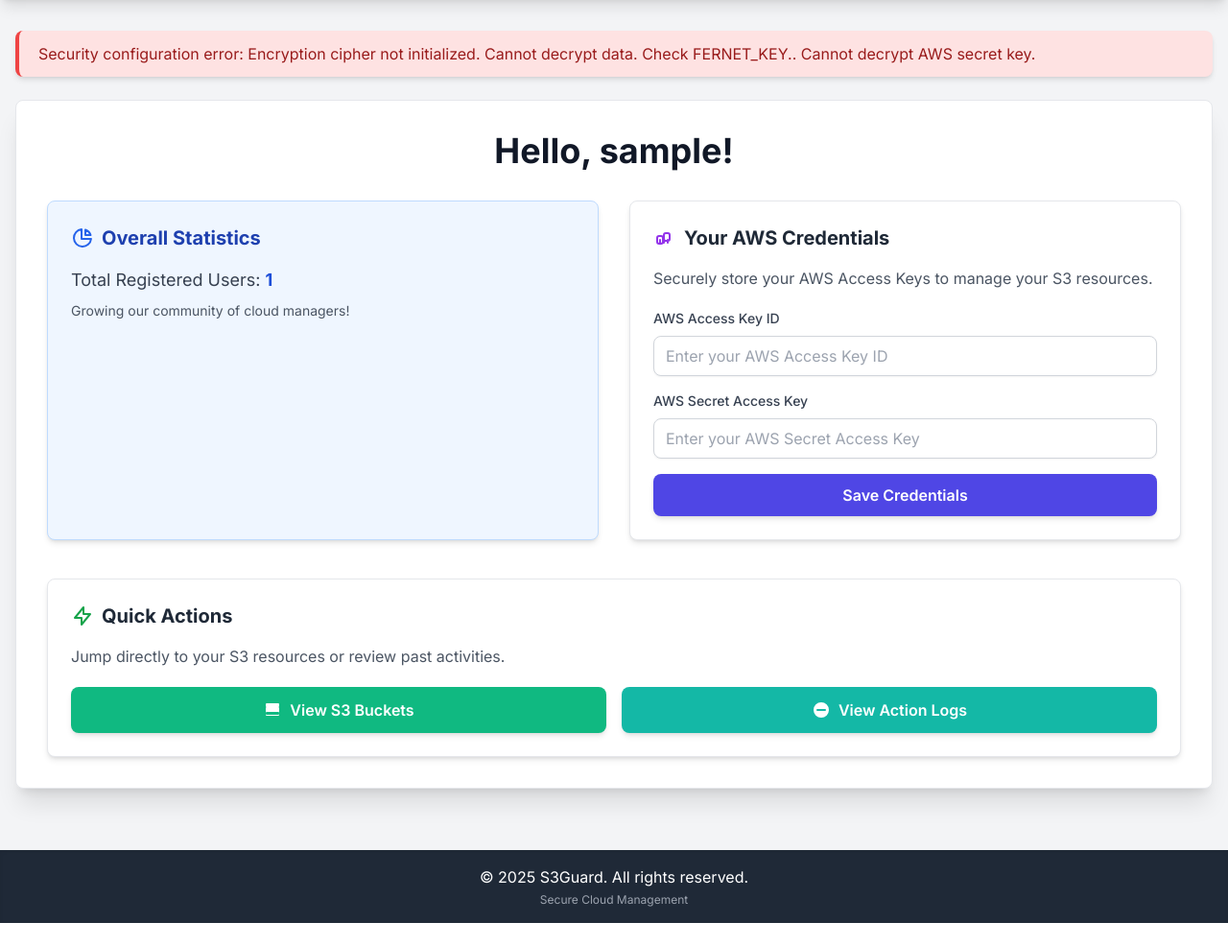
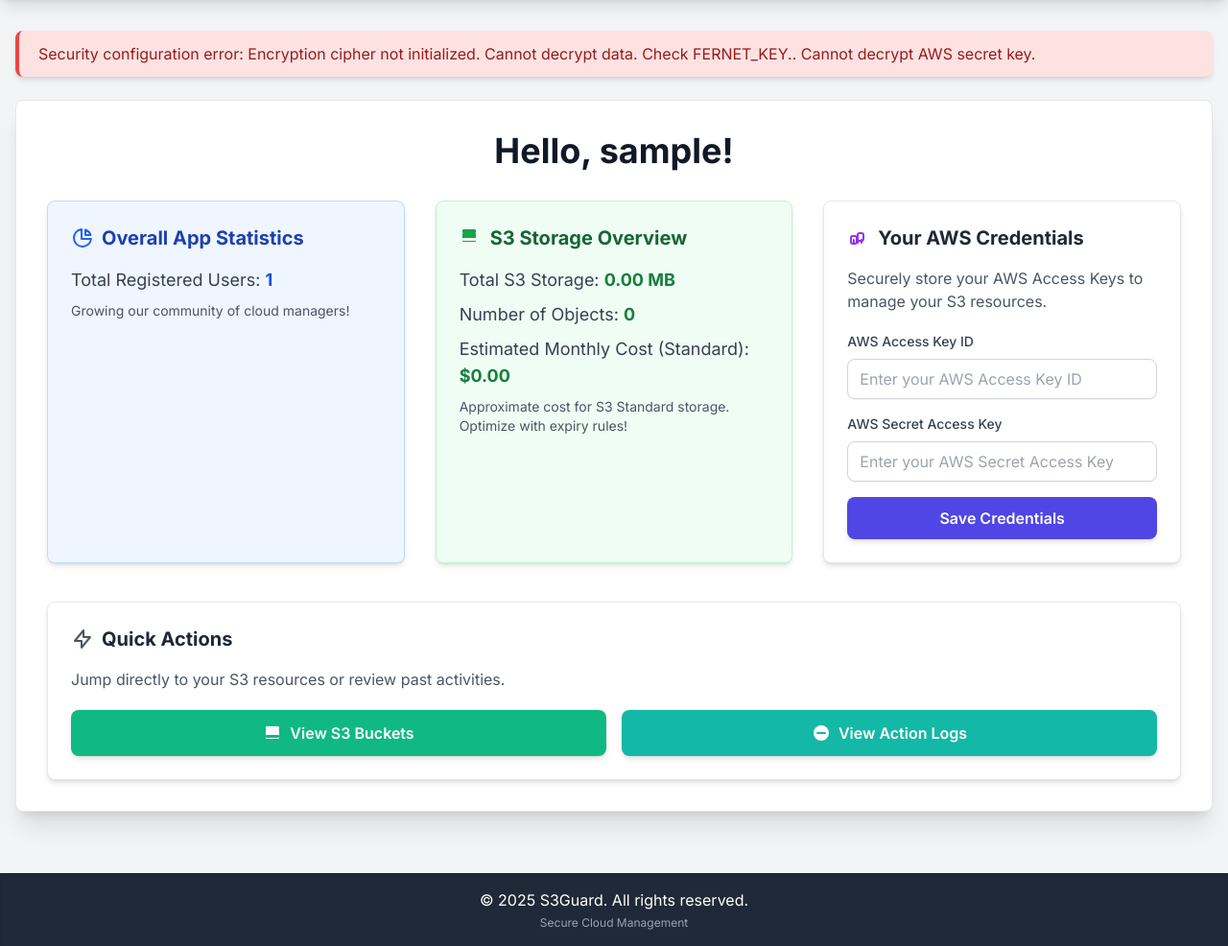
Before and after one commit to kopamak990/s3-expiry-manager, a Flask app: page /dashboard in a window 1280 px wide. Shown: the part 68-1054 px from the top of the page at 96% size. Before the commit the page ends 1030 px from the top, so only its background shows below. Run offline with Flask 3, Linux system fonts and the light colour scheme; the visitor is signed in with stand-in values (Sample User, id 1); data comes from the database, SQL or seed files in the repository; some libraries are stand-ins or nearby versions.

Commit message:
Feature: S3 Storage Cost Estimation and Overview on dashboard

```diff
--- a/app.py
+++ b/app.py
@@ -5,6 +5,7 @@
 from botocore.exceptions import ClientError
 import os
 from datetime import datetime, timedelta
+import json # Added for parsing S3 bucket policies
 
 # Required for URL quoting (e.g., for object keys with special characters)
 from urllib.parse import quote
@@ -180,8 +181,8 @@
                             'Principal' in statement and
                             (statement['Principal'] == '*' or (isinstance(statement['Principal'], dict) and statement['Principal'].get('AWS') == '*')) and
                             'Action' in statement and
-                            (isinstance(statement['Action'], str) and ('s3:GetObject' in statement['Action'] or statement['Action'] == '*')) or
-                            (isinstance(statement['Action'], list) and ('s3:GetObject' in statement['Action'] or '*' in statement['Action']))):
+                            ((isinstance(statement['Action'], str) and ('s3:GetObject' in statement['Action'] or statement['Action'] == '*')) or
+                             (isinstance(statement['Action'], list) and ('s3:GetObject' in statement['Action'] or '*' in statement['Action'])))):
 
                             # Further check if Condition allows public access to specific resources if any
                             # For simplicity, if Principal is '*' and GetObject is allowed, we mark as public
@@ -213,6 +214,34 @@
 
     return public_buckets
 
+# --- New Function to Calculate Total S3 Storage ---
+def get_total_s3_storage_mb(s3_client):
+    total_size_bytes = 0
+    num_objects = 0
+    try:
+        response = s3_client.list_buckets()
+        for bucket in response['Buckets']:
+            bucket_name = bucket['Name']
+            paginator = s3_client.get_paginator('list_objects_v2')
+            pages = paginator.paginate(Bucket=bucket_name)
+
+            for page in pages:
+                if 'Contents' in page:
+                    for obj in page['Contents']:
+                        total_size_bytes += obj['Size']
+                        num_objects += 1
+    except ClientError as e:
+        flash(f"Error retrieving S3 storage data: {e}", 'error')
+        print(f"Error retrieving S3 storage data: {e}")
+        return 0, 0 # Return 0 if error
+    except Exception as e:
+        flash(f"An unexpected error occurred while calculating storage: {e}", 'error')
+        print(f"An unexpected error occurred while calculating storage: {e}")
+        return 0, 0 # Return 0 if unexpected error
+
+    total_size_mb = total_size_bytes / (1024 * 1024)
+    return total_size_mb, num_objects
+
 
 @app.route('/dashboard')
 def dashboard():
@@ -222,23 +251,40 @@
 
     total_users = User.query.count()
     public_buckets_list = []
+    total_s3_storage_mb = 0
+    num_s3_objects = 0
+    estimated_monthly_cost = 0
 
     try:
         s3 = get_s3_client()
-        # Call the new function to check for public buckets
+
+        # Check for public buckets
         public_buckets_list = check_public_buckets(s3)
         if public_buckets_list:
             flash(f"WARNING: {len(public_buckets_list)} publicly accessible S3 buckets detected!", 'warning')
+
+        # Get total S3 storage
+        total_s3_storage_mb, num_s3_objects = get_total_s3_storage_mb(s3)
+
+        # Simplified Cost Estimation: AWS S3 Standard Storage price per GB (approx, subject to region)
+        # As of mid-2024, pricing is typically around $0.023/GB for first 50TB in us-east-1.
+        # For simplicity, we use a fixed value. For a real SaaS, this would be region-aware and tiered.
+        COST_PER_GB_PER_MONTH = 0.023 # Example: $0.023 per GB per month
+        estimated_monthly_cost = (total_s3_storage_mb / 1024) * COST_PER_GB_PER_MONTH # Convert MB to GB
+
     except Exception as e:
-        # Catch exception from get_s3_client if credentials are bad
-        public_buckets_list = [] # Clear list if client couldn't be initialized
-        print(f"Could not check public buckets due to S3 client error: {e}")
+        # Catch exception from get_s3_client if credentials are bad or other S3 errors
+        print(f"Could not retrieve S3 data for dashboard due to error: {e}")
+        # Flash message already handled by get_s3_client or specific check functions
 
     return render_template('dashboard.html',
                            username=session['username'],
                            datetime=datetime,
                            total_users=total_users,
-                           public_buckets=public_buckets_list)
+                           public_buckets=public_buckets_list,
+                           total_s3_storage_mb=total_s3_storage_mb,
+                           num_s3_objects=num_s3_objects,
+                           estimated_monthly_cost=estimated_monthly_cost)
 
 @app.route('/credentials', methods=['POST'])
 def credentials():
--- a/templates/dashboard.html
+++ b/templates/dashboard.html
@@ -28,15 +28,31 @@
             </div>
         {% endif %}
 
-        <div class="grid grid-cols-1 md:grid-cols-2 gap-8 mb-10">
+        <div class="grid grid-cols-1 md:grid-cols-2 lg:grid-cols-3 gap-8 mb-10">
             {# Overall Statistics Card #}
             <div class="bg-blue-50 border border-blue-200 rounded-lg p-6 shadow-md">
                 <h3 class="text-xl font-bold text-blue-800 mb-4 flex items-center">
                     <svg class="w-6 h-6 mr-2 text-blue-600" fill="none" stroke="currentColor" viewBox="0 0 24 24" xmlns="http://www.w3.org/2000/svg"><path stroke-linecap="round" stroke-linejoin="round" stroke-width="2" d="M11 3.055A9.001 9.001 0 1020.945 13H11V3.055z"></path><path stroke-linecap="round" stroke-linejoin="round" stroke-width="2" d="M20.488 9H15V3.512A9.025 9.025 0 0120.488 9z"></path></svg>
-                    Overall Statistics
+                    Overall App Statistics
                 </h3>
                 <p class="text-gray-700 text-lg mb-2">Total Registered Users: <span class="font-bold text-blue-700">{{ total_users }}</span></p>
                 <p class="text-gray-600 text-sm">Growing our community of cloud managers!</p>
+            </div>
+
+            {# S3 Storage Overview Card #}
+            <div class="bg-green-50 border border-green-200 rounded-lg p-6 shadow-md">
+                <h3 class="text-xl font-bold text-green-800 mb-4 flex items-center">
+                    <svg class="w-6 h-6 mr-2 text-green-600" fill="currentColor" viewBox="0 0 24 24" xmlns="http://www.w3.org/2000/svg"><path fill-rule="evenodd" d="M3 4a1 1 0 011-1h12a1 1 0 011 1v2a1 1 0 01-1 1H4a1 1 0 01-1-1V4zm0 4a1 1 0 011-1h12a1 1 0 011 1v6a1 1 0 01-1 1H4a1 1 0 01-1-1V8zm0 5a1 1 0 011-1h12a1 1 0 011 1v2a1 1 0 01-1 1H4a1 1 0 01-1-1v-2z" clip-rule="evenodd"></path></svg>
+                    S3 Storage Overview
+                </h3>
+                {% if total_s3_storage_mb is defined and total_s3_storage_mb is not none %}
+                    <p class="text-gray-700 text-lg mb-2">Total S3 Storage: <span class="font-bold text-green-700">{{ "{:,.2f}".format(total_s3_storage_mb) }} MB</span></p>
+                    <p class="text-gray-700 text-lg mb-2">Number of Objects: <span class="font-bold text-green-700">{{ "{:,.0f}".format(num_s3_objects) }}</span></p>
+                    <p class="text-gray-700 text-lg mb-2">Estimated Monthly Cost (Standard): <span class="font-bold text-green-700">${{ "{:,.2f}".format(estimated_monthly_cost) }}</span></p>
+                    <p class="text-gray-600 text-sm">Approximate cost for S3 Standard storage. Optimize with expiry rules!</p>
+                {% else %}
+                    <p class="text-gray-600">Could not retrieve S3 storage data. Please check your AWS credentials and permissions.</p>
+                {% endif %}
             </div>
 
             {# AWS Credentials Management Card #}
@@ -82,7 +98,7 @@
         {# Quick Actions Card #}
         <div class="bg-white border border-gray-200 rounded-lg p-6 shadow-md">
             <h3 class="text-xl font-bold text-gray-800 mb-4 flex items-center">
-                <svg class="w-6 h-6 mr-2 text-green-600" fill="none" stroke="currentColor" viewBox="0 0 24 24" xmlns="http://www.w3.org/2000/svg"><path stroke-linecap="round" stroke-linejoin="round" stroke-width="2" d="M13 10V3L4 14h7v7l9-11h-7z"></path></svg>
+                <svg class="w-6 h-6 mr-2 text-gray-600" fill="none" stroke="currentColor" viewBox="0 0 24 24" xmlns="http://www.w3.org/2000/svg"><path stroke-linecap="round" stroke-linejoin="round" stroke-width="2" d="M13 10V3L4 14h7v7l9-11h-7z"></path></svg>
                 Quick Actions
             </h3>
             <p class="text-gray-600 mb-5">Jump directly to your S3 resources or review past activities.</p>
```
